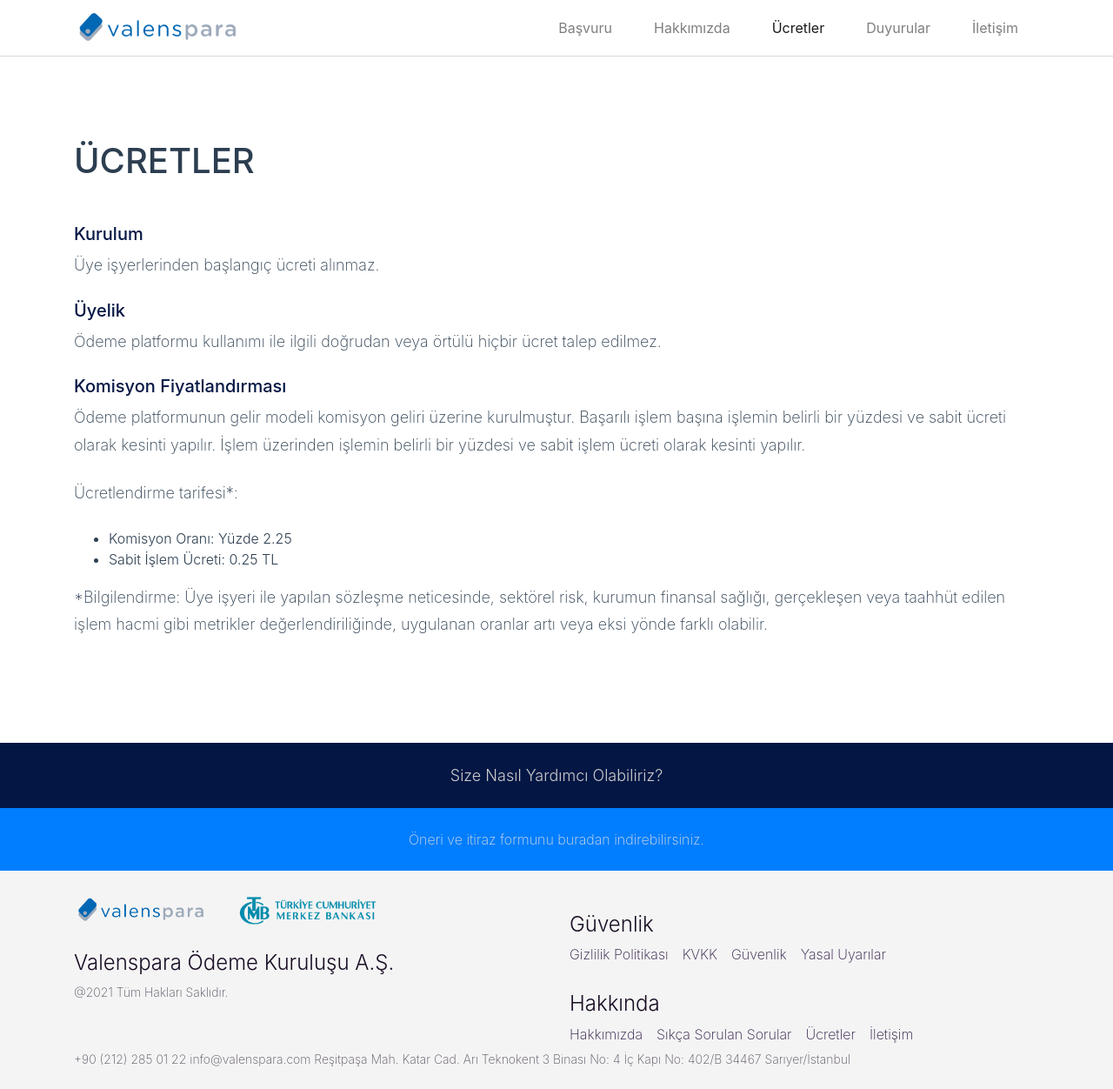
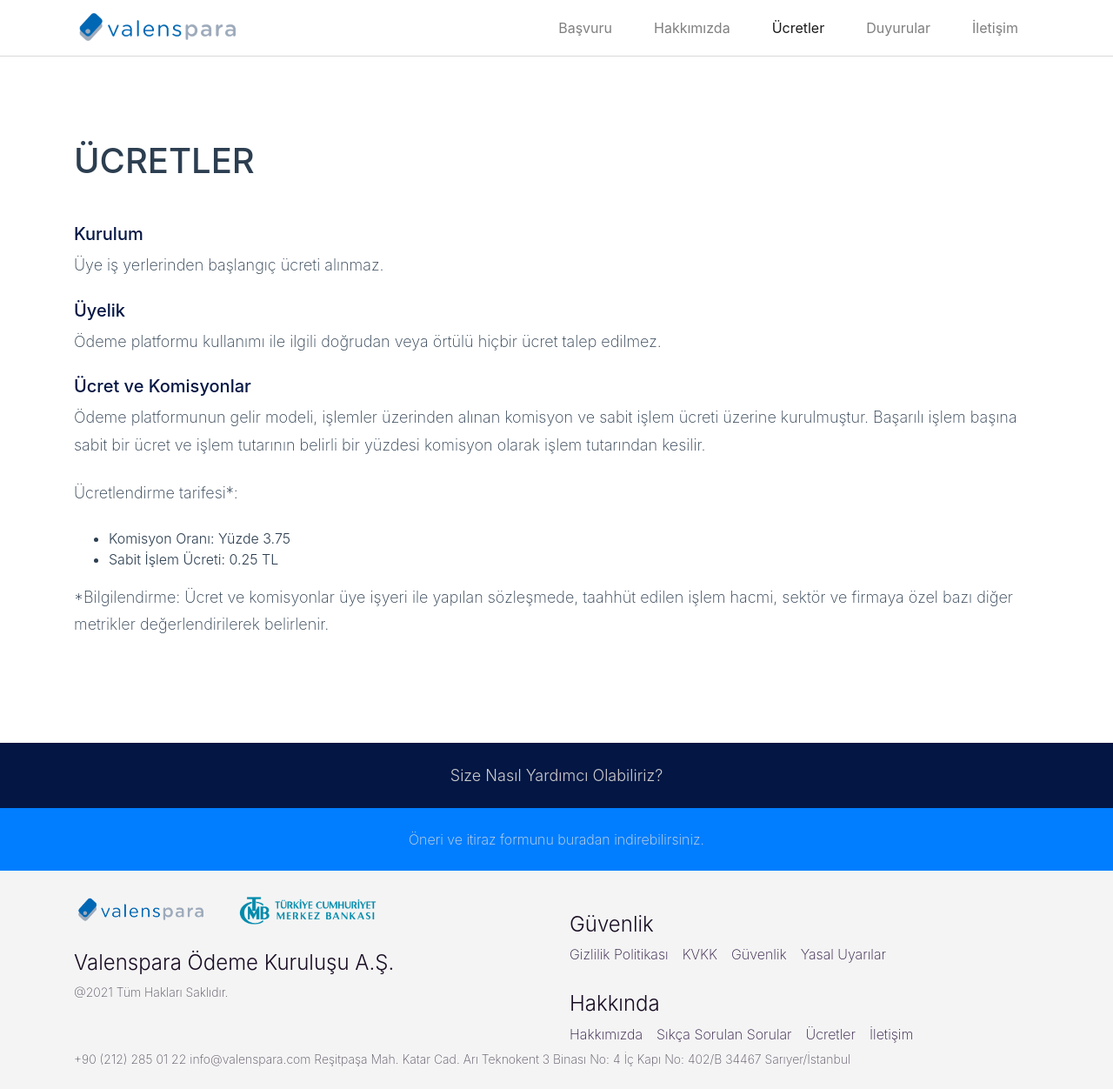
Before and after one commit to Valensas/valenspara.com, a Jekyll site: the page built from fees.md, in a window 1280 px wide. Shown: the whole page at 87% size. Built offline with Jekyll 4.4.1, drawn with Linux system fonts in a browser that asks for light colours; nearby versions of some CDN libraries.

Commit message:
Update fees.md

```diff
--- a/fees.md
+++ b/fees.md
@@ -6,19 +6,19 @@
 
 ##### Kurulum
 
-Üye işyerlerinden başlangıç ücreti alınmaz.
+Üye iş yerlerinden başlangıç ücreti alınmaz.
 
 ##### Üyelik
 
 Ödeme platformu kullanımı ile ilgili doğrudan veya örtülü hiçbir ücret talep edilmez.
 
-##### Komisyon Fiyatlandırması
+##### Ücret ve Komisyonlar
 
-Ödeme platformunun gelir modeli komisyon geliri üzerine kurulmuştur. Başarılı işlem başına işlemin belirli bir yüzdesi ve sabit ücreti olarak kesinti yapılır. İşlem üzerinden işlemin belirli bir yüzdesi ve sabit işlem ücreti olarak kesinti yapılır.
+Ödeme platformunun gelir modeli, işlemler üzerinden alınan komisyon ve sabit işlem ücreti üzerine kurulmuştur. Başarılı işlem başına sabit bir ücret ve işlem tutarının belirli bir yüzdesi komisyon olarak işlem tutarından kesilir.
 
 Ücretlendirme tarifesi*:
 
-- Komisyon Oranı: Yüzde 2.25
+- Komisyon Oranı: Yüzde 3.75
 - Sabit İşlem Ücreti: 0.25 TL
 
-*Bilgilendirme: Üye işyeri ile yapılan sözleşme neticesinde, sektörel risk, kurumun finansal sağlığı, gerçekleşen veya taahhüt edilen işlem hacmi gibi metrikler değerlendiriliğinde, uygulanan oranlar artı veya eksi yönde farklı olabilir.
+*Bilgilendirme: Ücret ve komisyonlar üye işyeri ile yapılan sözleşmede, taahhüt edilen işlem hacmi, sektör ve firmaya özel bazı diğer metrikler değerlendirilerek belirlenir.
```
